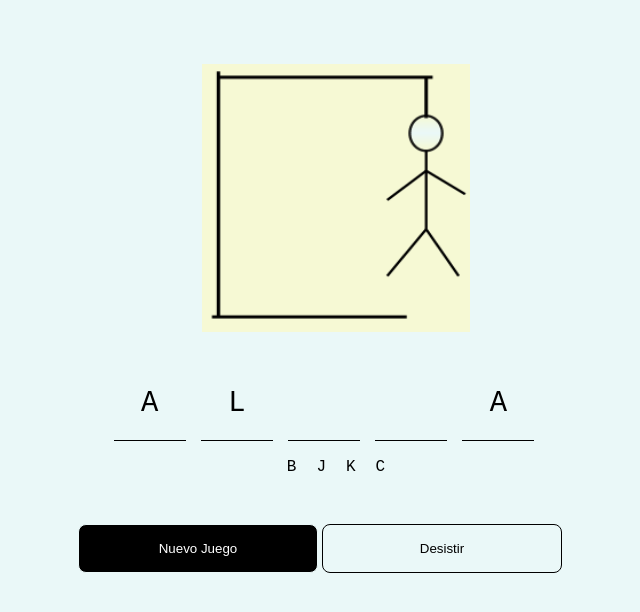
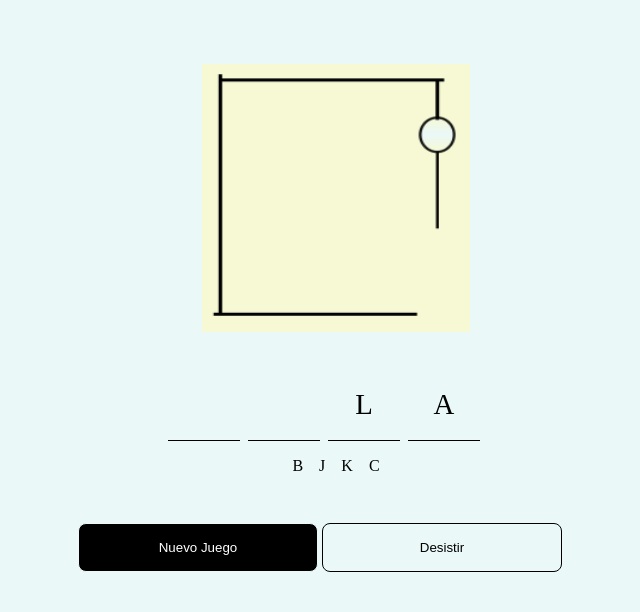
Before and after one commit to D4vid-G0nz4lez/challenges_2_Juego_ahorcado, a plain HTML site: page index.html in a window 1280 px wide. Shown: the whole page, without its empty margins (320-960 px from the left). Drawn offline with Linux system fonts and the light colour scheme.

Commit message:
graficar una configuracion arbitraria

```diff
--- a/index.html
+++ b/index.html
@@ -9,22 +9,16 @@
 </head>
 <body>
     <div class="hombre-ahorcado">
-        <img id="hombre" alt="hombre-ahorcado" src="./imagenes/estado1.png"/>
+        <img id="hombre" alt="hombre-ahorcado" />
 
     </div>
     <div class="adivinado">
-        <samp class="letra adivinada">A</samp>
-        <samp class="letra adivinada">L</samp>
-        <samp class="letra adivinada"> </samp>
-        <samp class="letra adivinada"> </samp>
-        <samp class="letra adivinada">A</samp>
+
+
     </div>
 
     <div class="errado">
-        <samp class="letra errada">B</samp>
-        <samp class="letra errada">J</Samp>
-        <samp class="letra errada">K</samp>
-        <samp class="letra errada">C</samp>
+
     </div>
 
     <form class="botones" action="javascript:void(0)">
--- a/script.js
+++ b/script.js
@@ -0,0 +1,51 @@
+;(function(){
+    "use strict"
+    var juego = {
+        palabra: "HOLA",
+        estado: 5,
+        adivinado: ["A", "L"],
+        errado: ["B", "J", "K", "C"]
+    }
+
+    var $html = {
+        hombre: document.getElementById("hombre"),
+        adivinado: document.querySelector(".adivinado"),
+        errado: document.querySelector(".errado")
+    }
+    function dibujar(juego){
+        //Actualzar la imagen del hombre
+        var $elem
+        $elem = $html.hombre
+        $elem.src = "./imagenes/0" + juego.estado + ".png"
+
+        // Creamos letras adivinadas
+
+        var palabra =juego.palabra
+        var adivinado = juego.adivinado
+        $elem = $html.adivinado
+        for (let letra of palabra) {
+            let $span = document.createElement("span")
+            let $txt = document.createTextNode("")
+            if (adivinado.indexOf(letra) >= 0){
+                $txt.nodeValue = letra
+            }
+            $span.setAttribute("class", "letra adivinada")
+            $span.appendChild($txt)
+            $elem.appendChild($span)
+        }
+
+        //creamos las letras erradas
+        var errado = juego.errado
+        $elem = $html.errado
+        for(let letra of errado){
+            let $span = document.createElement("span")
+            let $txt = document.createTextNode(letra)
+            $span.setAttribute("class", "letra errada")
+            $span.appendChild($txt)
+            $elem.appendChild($span)
+
+        }
+    }
+    console.log(juego)
+    dibujar(juego)
+}())
```
Also changed, not shown: imagenes/01.png (added), imagenes/02.png (added), imagenes/03.png (added), imagenes/04.png (added), imagenes/05.png (added), imagenes/06.png (added), imagenes/07.png (added).
